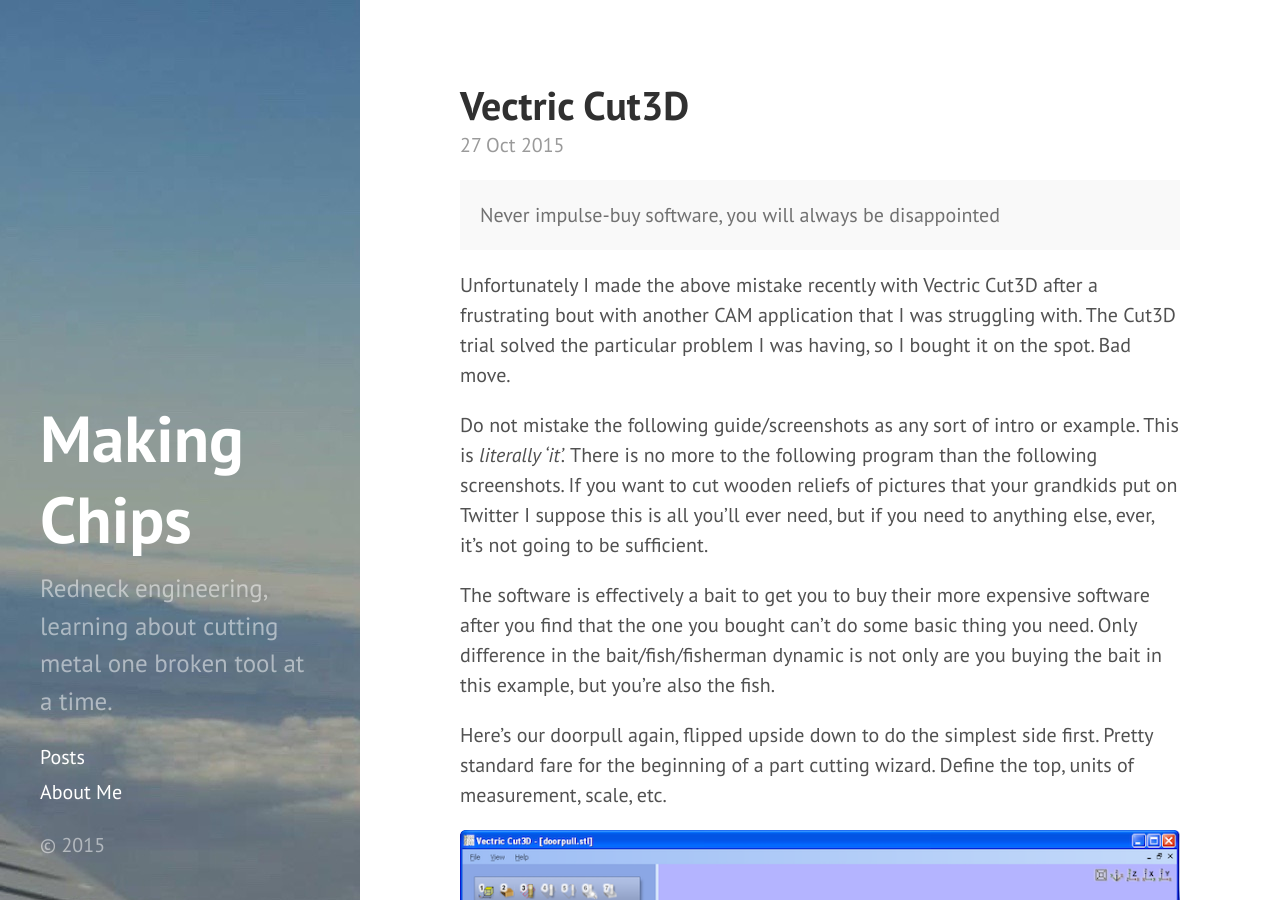
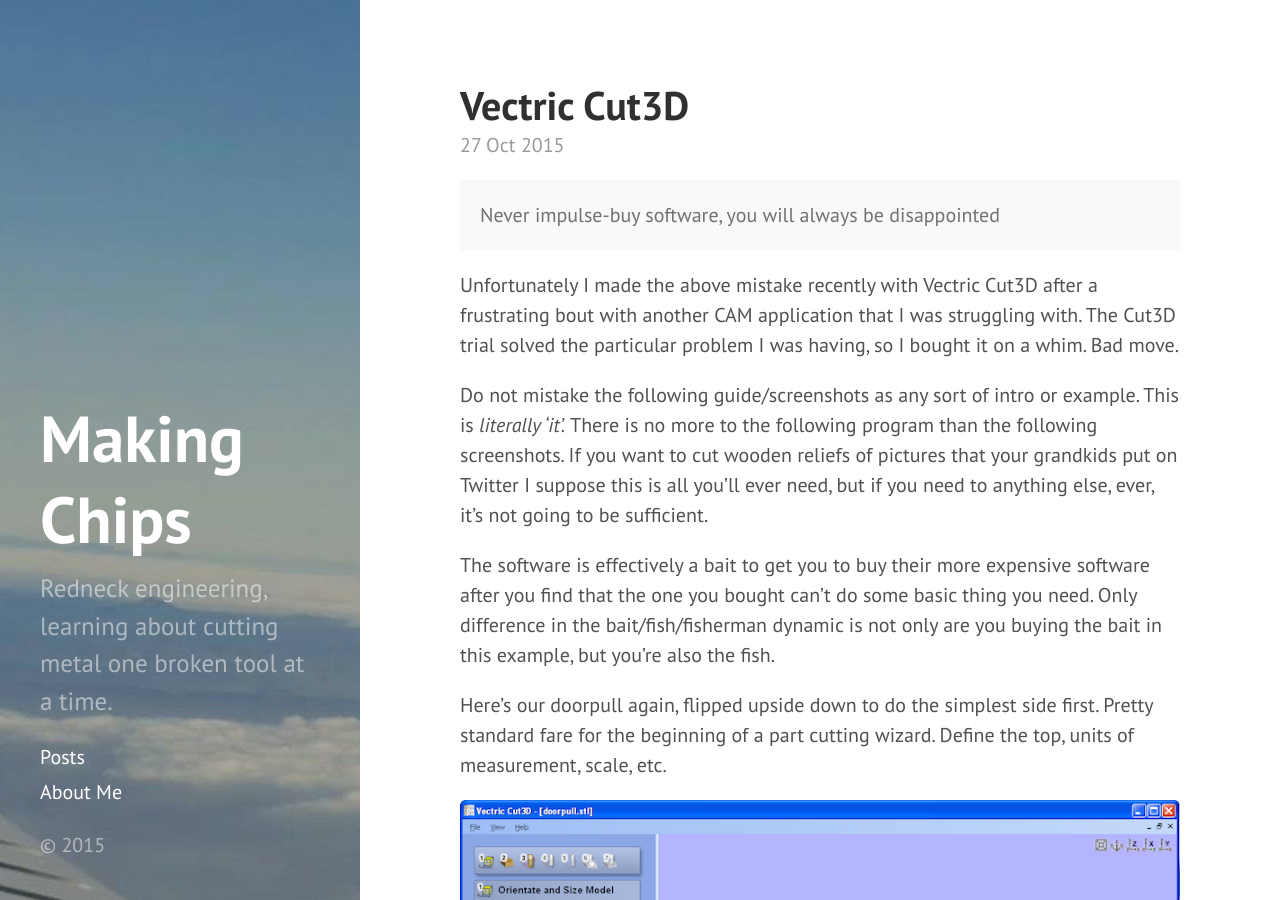
Before and after one commit to makingchips/makingchips.github.io, a Jekyll site: the page built from _posts/2015-10-27-VectricCut3D.md, in a window 1280 px wide and 900 px high. Built offline with Jekyll 4.4.1, drawn with Linux system fonts in a browser that asks for light colours; Markdown is read by kramdown in place of the engine named in the settings; comment, search, counter and statistics services are not loaded.

Commit message:
Update 2015-10-27-VectricCut3D.md

```diff
--- a/_posts/2015-10-27-VectricCut3D.md
+++ b/_posts/2015-10-27-VectricCut3D.md
@@ -8,7 +8,7 @@
 Never impulse-buy software, you will always be disappointed
 </p>
 
-Unfortunately I made the above mistake recently with Vectric Cut3D after a frustrating bout with another CAM application that I was struggling with.  The Cut3D trial solved the particular problem I was having, so I bought it on the spot.  Bad move.
+Unfortunately I made the above mistake recently with Vectric Cut3D after a frustrating bout with another CAM application that I was struggling with.  The Cut3D trial solved the particular problem I was having, so I bought it on a whim.  Bad move.
 
 Do not mistake the following guide/screenshots as any sort of intro or example.  This is *literally 'it'.*  There is no more to the following program than the following screenshots.  If you want to cut wooden reliefs of pictures that your grandkids put on Twitter I suppose this is all you'll ever need, but if you need to anything else, ever, it's not going to be sufficient.
 
```
